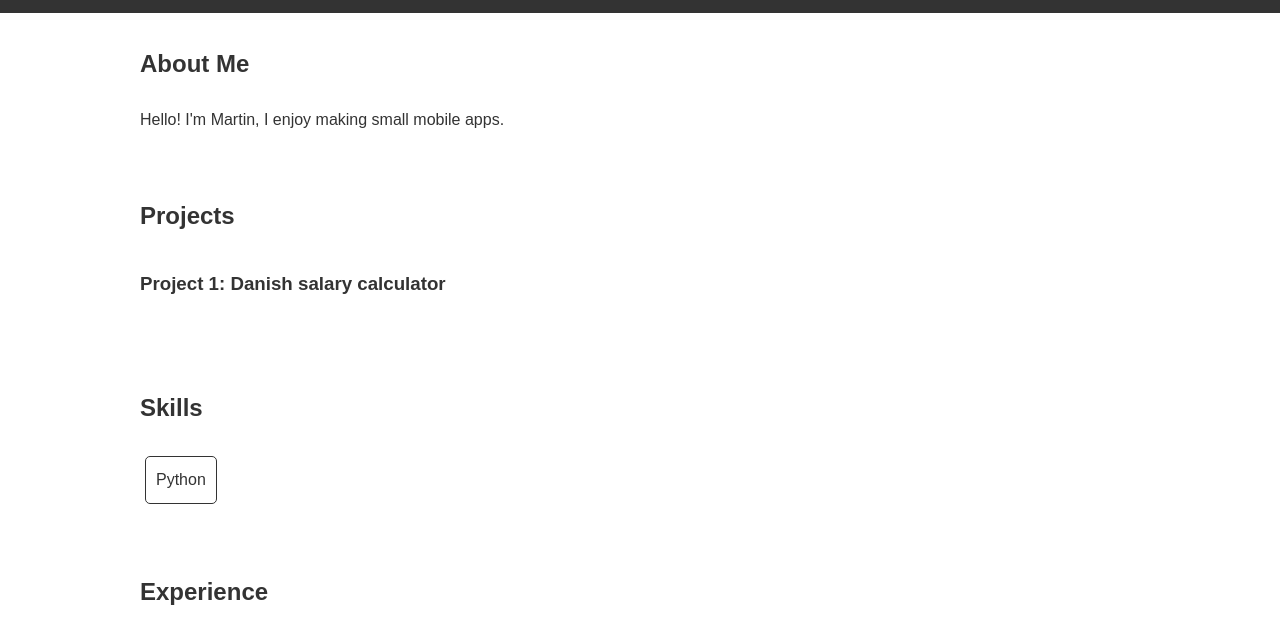
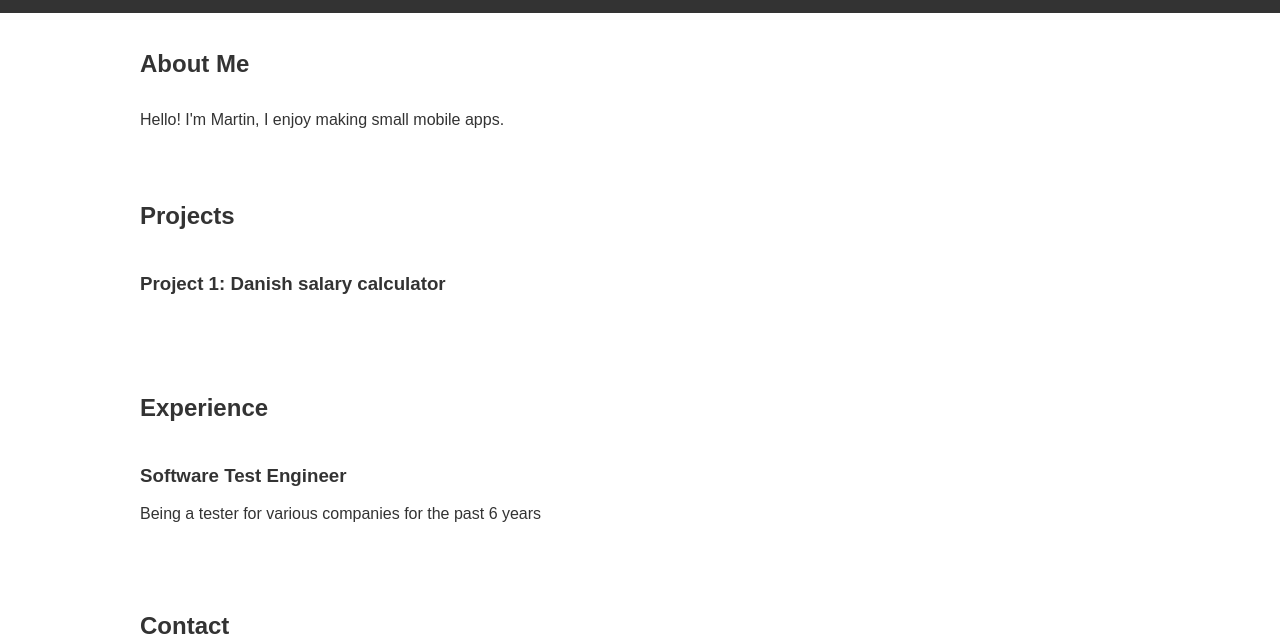
Before and after one commit to martinheinr/martinheinr.github.io, a plain HTML site: page index.html in a window 1280 px wide. Shown: the part 96-738 px from the top of the page. Drawn offline with Linux system fonts and the light colour scheme.

Commit message:
Update index.html

```diff
--- a/index.html
+++ b/index.html
@@ -111,14 +111,6 @@
             </div>
         </section>
 
-        <!-- Skills Section -->
-        <section id="skills" class="section">
-            <h2>Skills</h2>
-            <div class="skills-list">
-                <div class="skill">Python</div>
-            </div>
-        </section>
-
         <!-- Experience Section -->
         <section id="experience" class="section">
             <h2>Experience</h2>
```
